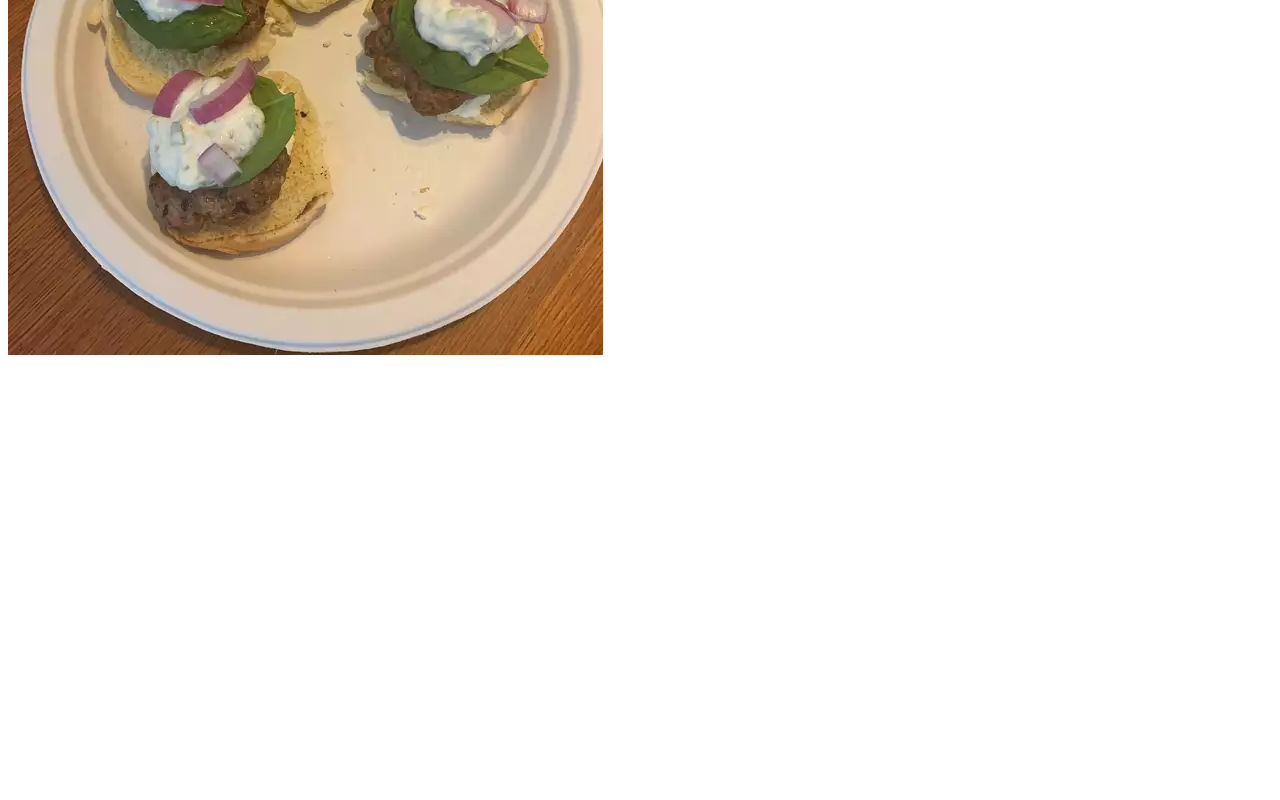
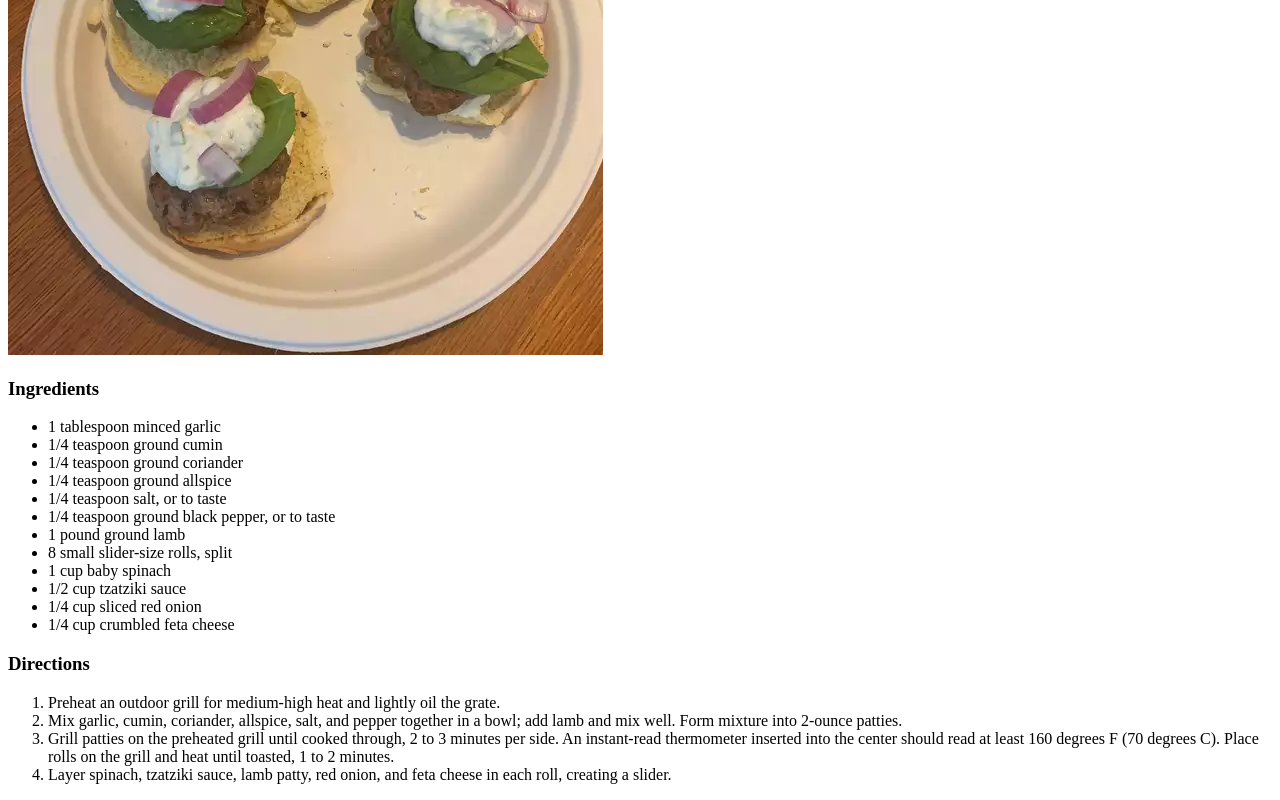
Before and after one commit to 4617635161371/odin-recipes, a plain HTML site: page recipes/lambSliders.html in a window 1280 px wide. Shown: the part 320-1120 px from the top of the page. Before the commit the page ends 800 px from the top, so only its background shows below. Drawn offline with Linux system fonts and the light colour scheme.

Commit message:
Edit lambSliders.html.

```diff
--- a/recipes/lambSliders.html
+++ b/recipes/lambSliders.html
@@ -1,16 +1,46 @@
 <!DOCTYPE html>
 <html lang="en">
+
 <head>
     <meta charset="UTF-8">
     <meta http-equiv="X-UA-Compatible" content="IE=edge">
     <meta name="viewport" content="width=device-width, initial-scale=1.0">
     <title>Lamb Sliders</title>
 </head>
+
 <body>
     <h1>Lamb Sliders</h1>
     <img src="../images/lambSliders.webp" alt="lamb sliders dish.">
 
+    <h3>Ingredients</h3>
+    <ul>
+        <li>1 tablespoon minced garlic</li>
+        <li>1/4 teaspoon ground cumin</li>
+        <li>1/4 teaspoon ground coriander</li>
+        <li>1/4 teaspoon ground allspice</li>
+        <li>1/4 teaspoon salt, or to taste</li>
+        <li>1/4 teaspoon ground black pepper, or to taste</li>
+        <li>1 pound ground lamb</li>
+        <li>8 small slider-size rolls, split</li>
+        <li>1 cup baby spinach</li>
+        <li>1/2 cup tzatziki sauce</li>
+        <li>1/4 cup sliced red onion</li>
+        <li>1/4 cup crumbled feta cheese</li>
+    </ul>
 
+    <h3>Directions</h3>
+    <ol>
+        <li>Preheat an outdoor grill for medium-high heat and lightly oil the grate.
+        </li>
+        <li>Mix garlic, cumin, coriander, allspice, salt, and pepper together in a bowl; add lamb and mix well. Form
+            mixture into 2-ounce patties.</li>
+        <li>Grill patties on the preheated grill until cooked through, 2 to 3 minutes per side. An instant-read
+            thermometer inserted into the center should read at least 160 degrees F (70 degrees C). Place rolls on the
+            grill and heat until toasted, 1 to 2 minutes.
+        </li>
+        <li>Layer spinach, tzatziki sauce, lamb patty, red onion, and feta cheese in each roll, creating a slider.</li>
+    </ol>
 
 </body>
+
 </html>
```
